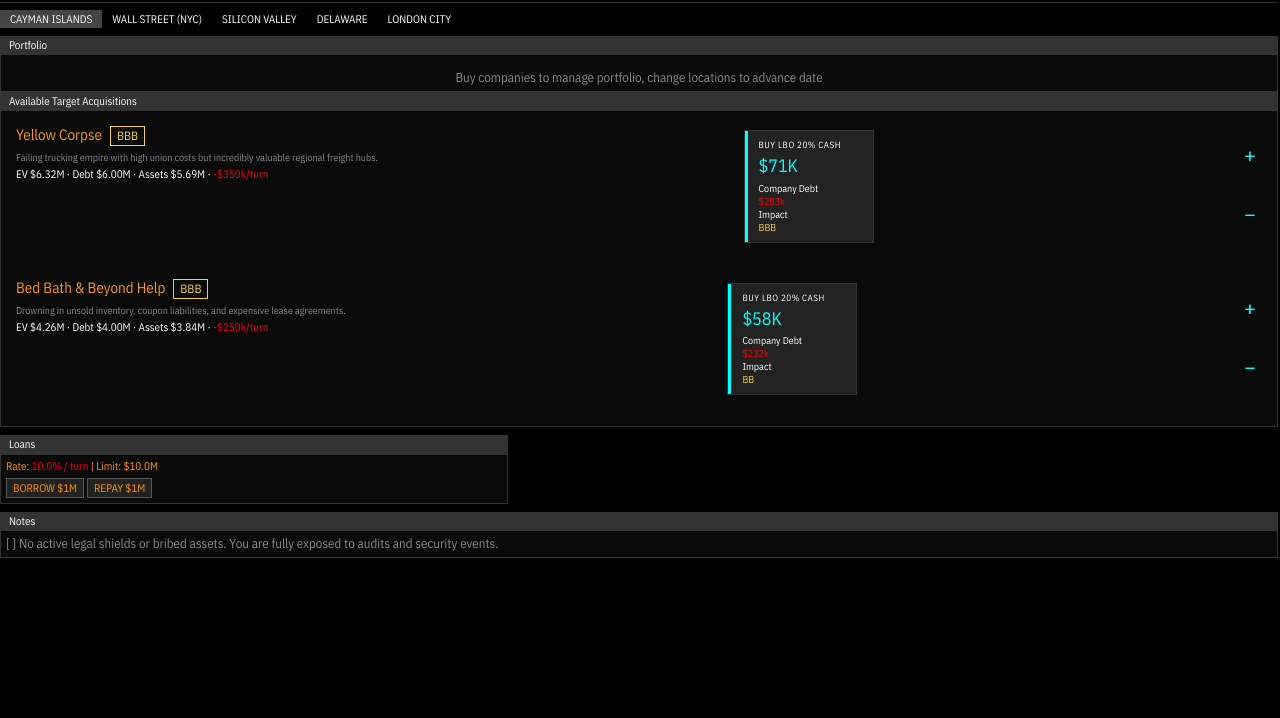
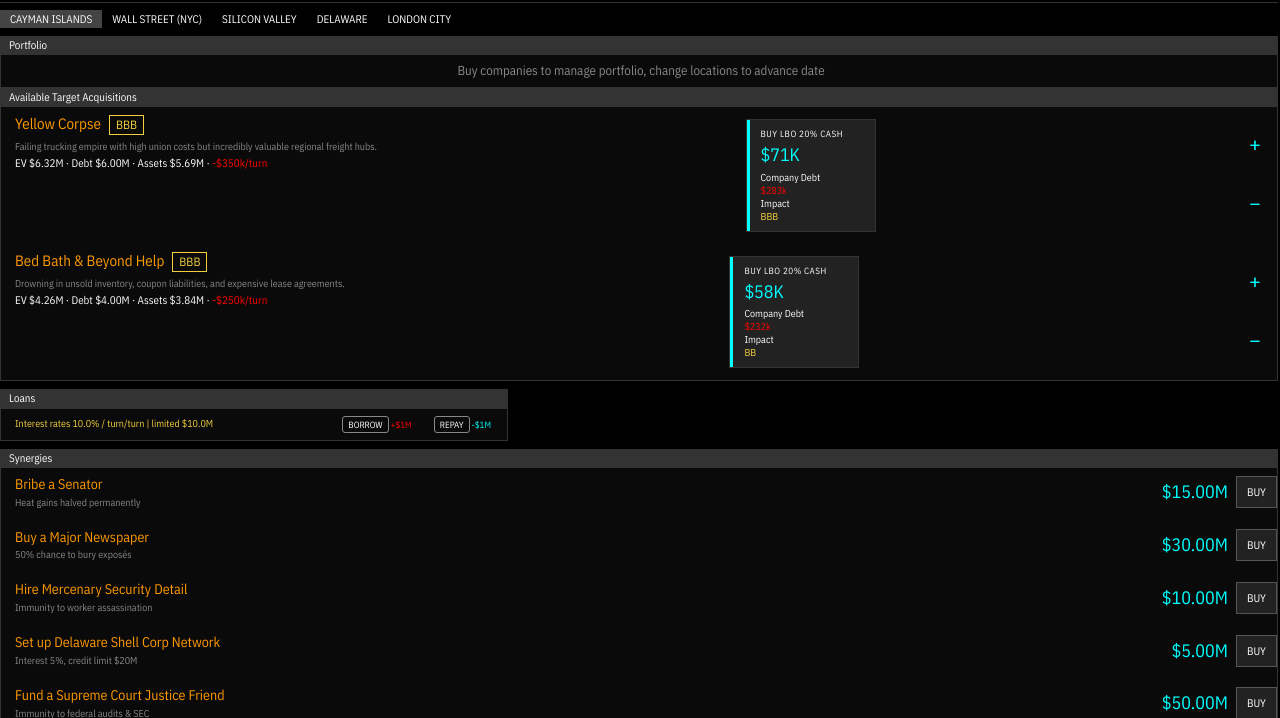
Before and after one commit to TheoA/theoa, a website: page prototype.html in a window 1280 px wide. Shown: the part 82-800 px from the top of the page. Drawn offline with nearby package versions, Linux system fonts and the light colour scheme.

Commit message:
Loans panel redesign: yellow text, grey-bordered BORROW/REPAY buttons with red/cyan cash values, cash display in cyan

```diff
--- a/data/config.js
+++ b/data/config.js
@@ -47,6 +47,7 @@ export const config = {
 
     // Upgrades
     bribedSenatorHeatMult: 0.5,
+    synergyMultiplier: 10,
 
     // Location acquisition counts
     locationAcquisitionCounts: {
--- a/data/upgrades.js
+++ b/data/upgrades.js
@@ -2,6 +2,7 @@ export const upgradeItems = [
     {
         id: 'bribedSenator',
         name: 'Bribe a Senator',
+        shortDesc: 'Heat gains halved permanently',
         cost: 1500000,
         desc: 'Bribe a key member of the Senate Banking Committee. All future Heat gains are halved permanently.',
         triggerText: 'An sleazy, well-dressed lobbyist sidles up to you in a luxury cigar lounge. He says a certain influential Senator is willing to look the other way on leveraged buyout rules for a "consulting donation" of $1.5M.'
@@ -9,6 +10,7 @@ export const upgradeItems = [
     {
         id: 'ownsNewspaper',
         name: 'Buy a Major Newspaper',
+        shortDesc: '50% chance to bury exposés',
         cost: 3000000,
         desc: 'Purchase "The Financial Sentinel". Gives a 50% chance to bury negative press exposés and unlocks active PR cleanup.',
         triggerText: 'A newspaper publisher, drowning in digital-age debt, offers you his entire media empire for $3.0M. Think of the positive press you can write about your own liquidations!'
@@ -16,6 +18,7 @@ export const upgradeItems = [
     {
         id: 'hasMercSec',
         name: 'Hire Mercenary Security Detail',
+        shortDesc: 'Immunity to worker assassination',
         cost: 1000000,
         desc: 'Heavily armed former special ops bodyguards. Grants 100% immunity to worker assassination attempts.',
         triggerText: 'Following threats from union organizers, a private security firm offers to assign a permanent, heavily armed tactical bodyguard detail to your family and towncar for $1.0M.'
@@ -23,6 +26,7 @@ export const upgradeItems = [
     {
         id: 'hasShellCorp',
         name: 'Set up Delaware Shell Corp Network',
+        shortDesc: 'Interest 5%, credit limit $20M',
         cost: 500000,
         desc: 'Reduces your shadow interest rate on personal debt from 10% to 5% and doubles your maximum credit limit to $20M.',
         triggerText: 'A bespoke legal architect offers to craft a highly complex network of shell companies and trusts in Wilmington. This will obfuscate your personal debts, halving interest to 5% and doubling your credit limit.'
@@ -30,6 +34,7 @@ export const upgradeItems = [
     {
         id: 'hasJusticeFriend',
         name: 'Fund a Supreme Court Justice Friend',
+        shortDesc: 'Immunity to federal audits & SEC',
         cost: 5000000,
         desc: 'Absolute immunity to federal regulatory audits, SEC lawsuits, and compliance fines.',
         triggerText: 'An elite legal facilitator whispers that an influential Supreme Court Justice loves taking luxury trips on mega-yachts. A "hospitality funding" of $5.0M secures you lifetime structural immunity from federal enforcement.'
--- a/engine.js
+++ b/engine.js
@@ -25,6 +25,9 @@ export function createEngine() {
                 hasMercSec: false,
                 hasShellCorp: false,
                 hasJusticeFriend: false
+            },
+            synergies: {
+                triggeredThisTurn: null
             },
             companies: companies.map(c => ({
                 ...c,
@@ -406,6 +409,7 @@ export function createEngine() {
         // Advance turn
         state.turn++;
         state.location = locName;
+        state.synergies.triggeredThisTurn = null;
 
         // Decrement temporary modifiers
         if (state.marketCrashTurns > 0) state.marketCrashTurns--;
@@ -480,6 +484,7 @@ export function createEngine() {
             const available = upgradeItems.filter(u => !state.upgrades[u.id]);
             if (available.length > 0) {
                 const item = available[Math.floor(Math.random() * available.length)];
+                state.synergies.triggeredThisTurn = item.id;
                 return { messages, pendingUpgrade: item };
             }
         }
@@ -493,10 +498,40 @@ export function createEngine() {
         if (accept && state.cash >= item.cost) {
             state.cash -= item.cost;
             state.upgrades[item.id] = true;
+            state.synergies.triggeredThisTurn = null;
             messages.push(msg('cash_loss', 'UPGRADE ACQUIRED', `Purchased ${item.name} for ${formatMoney(item.cost)}.`, { cash: -item.cost }));
         } else if (accept) {
             messages.push(msg('info', 'INSUFFICIENT FUNDS', `Need ${formatMoney(item.cost)} for ${item.name}. You have ${formatMoney(state.cash)}.`, { cash_needed: item.cost, cash_available: state.cash }));
         }
+
+        return { messages };
+    }
+
+    function purchaseSynergy(upgradeId) {
+        const messages = [];
+        const item = upgradeItems.find(u => u.id === upgradeId);
+        if (!item) {
+            messages.push(msg('info', 'ERROR', 'Upgrade not found.', { error: true }));
+            return { messages };
+        }
+
+        if (state.upgrades[upgradeId]) {
+            messages.push(msg('info', 'ALREADY OWNED', `${item.name} is already owned.`, { error: true }));
+            return { messages };
+        }
+
+        const isTriggered = state.synergies.triggeredThisTurn === upgradeId;
+        const currentCost = isTriggered ? item.cost : item.cost * config.synergyMultiplier;
+
+        if (state.cash < currentCost) {
+            messages.push(msg('info', 'INSUFFICIENT FUNDS', `Need ${formatMoney(currentCost)} for ${item.name}. You have ${formatMoney(state.cash)}.`, { cash_needed: currentCost, cash_available: state.cash }));
+            return { messages };
+        }
+
+        state.cash -= currentCost;
+        state.upgrades[upgradeId] = true;
+        state.synergies.triggeredThisTurn = null;
+        messages.push(msg('cash_loss', 'SYNERGY ACQUIRED', `Purchased ${item.name} for ${formatMoney(currentCost)}.`, { cash: -currentCost }));
 
         return { messages };
     }
@@ -667,6 +702,7 @@ export function createEngine() {
         buyCompanyLeveraged,
         travelTo,
         resolveUpgrade,
+        purchaseSynergy,
         openCompanyModal,
         performStrip,
         performRecap,
--- a/prototype.html
+++ b/prototype.html
@@ -259,8 +259,8 @@
         .company-panel {
             border: none;
             background: var(--surface);
-            padding: 10px;
-            margin-bottom: 10px;
+            padding: 8px 10px 8px 14px;
+            margin-bottom: 4px;
         }
 
         .company-header {
@@ -268,7 +268,7 @@
             justify-content: space-between;
             align-items: stretch;
             gap: 20px;
-            margin-bottom: 6px;
+            margin-bottom: 0;
         }
 
         .company-info {
@@ -324,7 +324,7 @@
         .metrics {
             font-size: 11px;
             color: #fff;
-            margin-bottom: 8px;
+            margin-bottom: 0;
         }
 
         .metrics .neg {
@@ -403,6 +403,30 @@
 
         .btn-debt .rating-junk {
             color: var(--danger);
+        }
+
+        .btn-borrow-repay {
+            display: flex;
+            gap: 10px;
+        }
+
+        .btn-borrow-repay button {
+            background: transparent;
+            border: none;
+            color: var(--bb-white);
+            font-size: 9px;
+            padding: 2px 6px;
+            cursor: pointer;
+        }
+
+        .btn-borrow-repay button:hover {
+            color: var(--bb-cyan);
+        }
+
+        .btn-border {
+            border: 1px solid var(--muted);
+            padding: 2px 5px;
+            border-radius: 3px;
         }
 
         .btn-note {
@@ -654,7 +678,7 @@
         <div class="top-stats">
             <div class="stat-item">
                 <span class="stat-label">CASH</span>
-                <span id="cash-display" class="stat-value white-highlight">$10.00M</span>
+                <span id="cash-display" class="stat-value cyan-highlight">$10.00M</span>
             </div>
             <div class="stat-item">
                 <span class="stat-label">PERSONAL DEBT</span>
@@ -692,7 +716,7 @@
                 <!-- PORTFOLIO -->
                 <div class="panel">
                     <div class="panel-header">Portfolio</div>
-                    <div class="panel-content" id="portfolio-list">
+                    <div class="panel-content" id="portfolio-list" style="padding: 0;">
                         <!-- Dynamic -->
                     </div>
                 </div>
@@ -700,7 +724,7 @@
                 <!-- ACQUISITIONS -->
                 <div class="panel">
                     <div class="panel-header">Available Target Acquisitions</div>
-                    <div class="panel-content" id="acquisitions-list">
+                    <div class="panel-content" id="acquisitions-list" style="padding: 0;">
                         <!-- Dynamic -->
                     </div>
                 </div>
@@ -710,23 +734,20 @@
             <div class="finance-panel">
                 <div class="panel">
                     <div class="panel-header">Loans</div>
-                    <div class="panel-content">
-                        <div style="font-size: 11px; margin-bottom: 5px;">
-                            Rate: <span id="interest-rate-text" class="red-highlight">10.0% / turn</span> |
-                            Limit: <span id="credit-limit-text">$10.0M</span>
-                        </div>
-                        <div class="button-group">
-                            <button id="btn-borrow" onclick="borrowCash()">Borrow $1M</button>
-                            <button id="btn-repay" onclick="repayDebt()">Repay $1M</button>
+                    <div class="panel-content" style="display: flex; align-items: center; justify-content: space-between; padding: 8px 10px 8px 14px;">
+                        <span style="font-size: 10px; color: #f4d03f;">Interest rates <span id="interest-rate-text">10.0%</span>/turn | limited <span id="credit-limit-text">$10.0M</span></span>
+                        <div class="btn-borrow-repay">
+                            <button id="btn-borrow" onclick="borrowCash()"><span class="btn-border">BORROW</span> <span style="color: var(--bb-red);">+$1M</span></button>
+                            <button id="btn-repay" onclick="repayDebt()"><span class="btn-border">REPAY</span> <span class="cyan-highlight">-$1M</span></button>
                         </div>
                     </div>
                 </div>
             </div>
 
-            <!-- UPGRADES -->
+            <!-- SYNERGIES -->
             <div class="panel" style="flex-shrink: 0;">
-                <div class="panel-header">Notes</div>
-                <div class="panel-content" id="upgrades-status" style="display: flex; flex-wrap: wrap; gap: 10px; min-height: 20px;">
+                <div class="panel-header">Synergies</div>
+                <div class="panel-content" id="upgrades-status" style="display: flex; flex-direction: column; gap: 4px; min-height: 20px; padding: 0;">
                     <!-- Dynamic -->
                 </div>
             </div>
--- a/renderer.js
+++ b/renderer.js
@@ -387,25 +387,44 @@ function updateUI() {
         travelContainer.appendChild(btn);
     });
 
-    // Upgrades
-    const upgradesContainer = document.getElementById('upgrades-status');
-    upgradesContainer.innerHTML = '';
-    let ownedUpgrades = 0;
-    for (let id in state.upgrades) {
-        const active = state.upgrades[id];
-        const item = engine.getUpgradeItems().find(u => u.id === id);
-        if (active) {
-            ownedUpgrades++;
-            const span = document.createElement('span');
-            span.className = 'green-highlight';
-            span.innerText = `[x] ${item.name}`;
-            span.title = item.desc;
-            upgradesContainer.appendChild(span);
+    // Synergies
+    const synergiesContainer = document.getElementById('upgrades-status');
+    synergiesContainer.innerHTML = '';
+    const upgradeItems = engine.getUpgradeItems();
+    const synergies = engine.getState().synergies;
+
+    upgradeItems.forEach(item => {
+        const isOwned = state.upgrades[item.id];
+        const isTriggered = synergies.triggeredThisTurn === item.id;
+        const currentCost = isTriggered ? item.cost : item.cost * 10;
+        const canAfford = state.cash >= currentCost;
+
+        const div = document.createElement('div');
+        div.style.cssText = 'display: flex; align-items: center; justify-content: space-between; width: 100%;';
+
+        if (isOwned) {
+            div.innerHTML = `
+                <div style="display: flex; flex-direction: column;">
+                    <span style="color: var(--accent); font-size: 14px; padding: 8px 10px 4px 14px;" title="${item.desc}">${item.name}</span>
+                    <span style="font-size: 10px; color: var(--muted); padding: 0 10px 8px 14px;">${item.shortDesc}</span>
+                </div>
+                <span class="green-highlight" style="font-size: 14px;">&#10003;</span>
+            `;
+        } else {
+            div.innerHTML = `
+                <div style="display: flex; flex-direction: column;">
+                    <span style="color: var(--accent); font-size: 14px; padding: 8px 10px 4px 14px;" title="${item.desc}">${item.name}</span>
+                    <span style="font-size: 10px; color: var(--muted); padding: 0 10px 8px 14px;">${item.shortDesc}</span>
+                </div>
+                <span style="display: flex; align-items: center; gap: 8px;">
+                    <span style="color: var(--accent2); font-size: 18px; font-weight: 300; line-height: 1.1;">${engine.formatMoney(currentCost)}</span>
+                    <button onclick="purchaseSynergy('${item.id}')" ${canAfford ? '' : 'disabled'} style="padding: 8px 10px; font-size: 11px; color: #fff; cursor: pointer; border: 1px solid #555; background: #222; text-transform: uppercase;">BUY</button>
+                </span>
+            `;
         }
-    }
-    if (ownedUpgrades === 0) {
-        upgradesContainer.innerHTML = '<span style="color: var(--muted);">[ ] No active legal shields or bribed assets. You are fully exposed to audits and security events.</span>';
-    }
+
+        synergiesContainer.appendChild(div);
+    });
 
     // Portfolio
     const portfolioContainer = document.getElementById('portfolio-list');
@@ -413,7 +432,7 @@ function updateUI() {
     const owned = state.companies.filter(c => c.isOwned);
 
     if (owned.length === 0) {
-        portfolioContainer.innerHTML = '<p style="text-align: center; color: var(--muted); padding-top: 10px;">Buy companies to manage portfolio, change locations to advance date</p>';
+        portfolioContainer.innerHTML = '<p style="text-align: center; color: var(--muted); padding: 8px 10px 8px 14px;">Buy companies to manage portfolio, change locations to advance date</p>';
     } else {
         owned.forEach(c => {
             const strikeLabel = (state.strikeTurns[c.id] && state.strikeTurns[c.id] > 0)
@@ -446,7 +465,7 @@ function updateUI() {
 
     const visibleAcquisitions = state.availableAcquisitions.filter(c => !c.isOwned);
     if (visibleAcquisitions.length === 0) {
-        acquisitionsContainer.innerHTML = '<p style="text-align: center; color: var(--bb-green); opacity: 0.4; padding-top: 40px;">No targets available in this hub.<br>Travel to alternate markets to scout fresh targets.</p>';
+        acquisitionsContainer.innerHTML = '<p style="text-align: center; color: var(--bb-green); opacity: 0.4; padding: 40px 10px 40px 14px;">No targets available in this hub.<br>Travel to alternate markets to scout fresh targets.</p>';
     } else {
         visibleAcquisitions.forEach(c => {
             const equityVal = Math.max(0, c.valuation - c.debt);
@@ -656,3 +675,11 @@ window.repayDebt = function() {
     const result = engine.repayDebt();
     processResult(result);
 };
+window.purchaseSynergy = function(upgradeId) {
+    playBeep('click');
+    const result = engine.purchaseSynergy(upgradeId);
+    result.messages.forEach(m => {
+        showSimpleEventAlert(m.title, m.text, m.type);
+    });
+    updateUI();
+};
```
